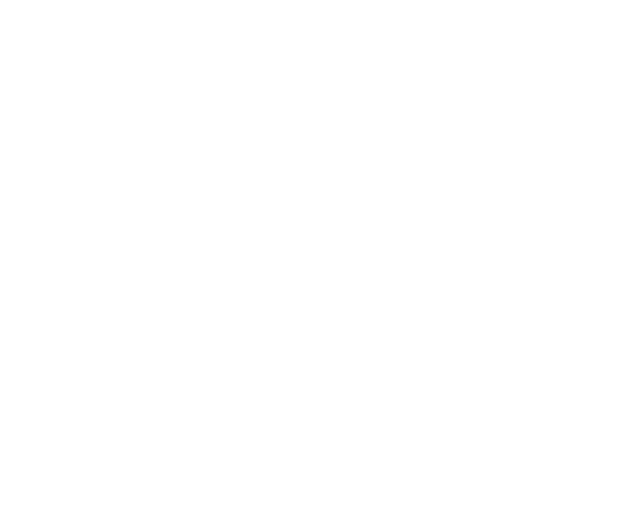
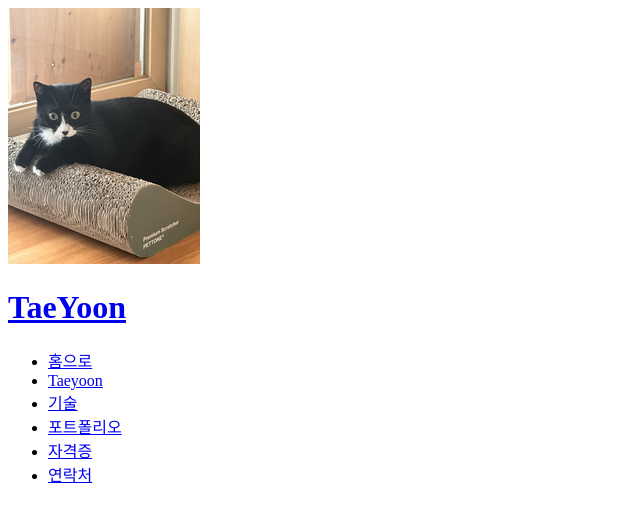
Before and after one commit to taeyoon0825/MySite, a plain HTML site: page index.html in a window 1280 px wide. Shown: the whole page, without its empty margins (0-640 px from the left). Drawn offline with Linux system fonts and the light colour scheme.

Commit message:
메뉴구성

```diff
--- a/index.html
+++ b/index.html
@@ -8,5 +8,38 @@
     <link rel="shortcut icon" href="./images/cat4.ico" type="images/x-icon" />
     <title>Taeyoon&#39;s Website</title>
   </head>
-  <body></body>
+  <body>
+    <!-- header -->
+    <header>
+      <div>
+        <img src="./images/cat4.ico" alt="logo" />
+        <h1><a href="#">TaeYoon</a></h1>
+      </div>
+      <nav>
+        <ul>
+          <li><a href="#home">홈으로</a></li>
+          <li><a href="#about">Taeyoon</a></li>
+          <li><a href="#skills">기술</a></li>
+          <li><a href="#work">포트폴리오</a></li>
+          <li><a href="#license">자격증</a></li>
+          <li><a href="#contact">연락처</a></li>
+        </ul>
+      </nav>
+    </header>
+    <!-- Main -->
+    <main>
+      <!-- Home -->
+      <section id="home"></section>
+      <!-- about -->
+      <section id="about"></section>
+      <!-- skills -->
+      <section id="skills"></section>
+      <!-- work -->
+      <section id="work"></section>
+      <!-- license -->
+      <section id="license"></section>
+      <!-- contact -->
+      <section id="contact"></section>
+    </main>
+  </body>
 </html>
```
